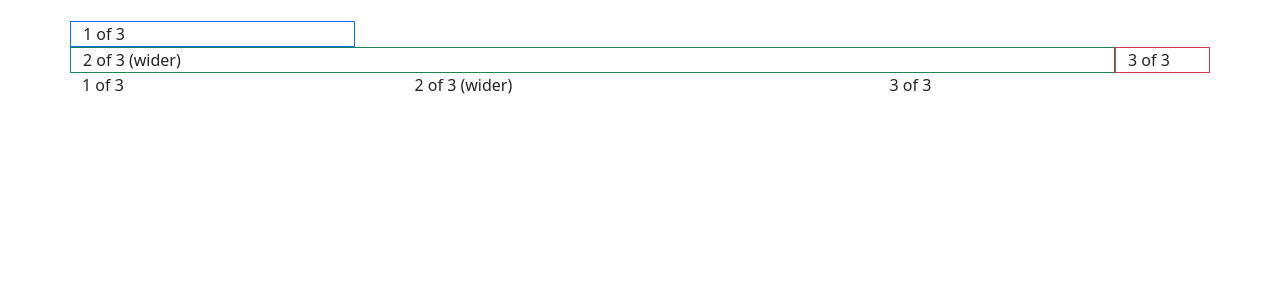
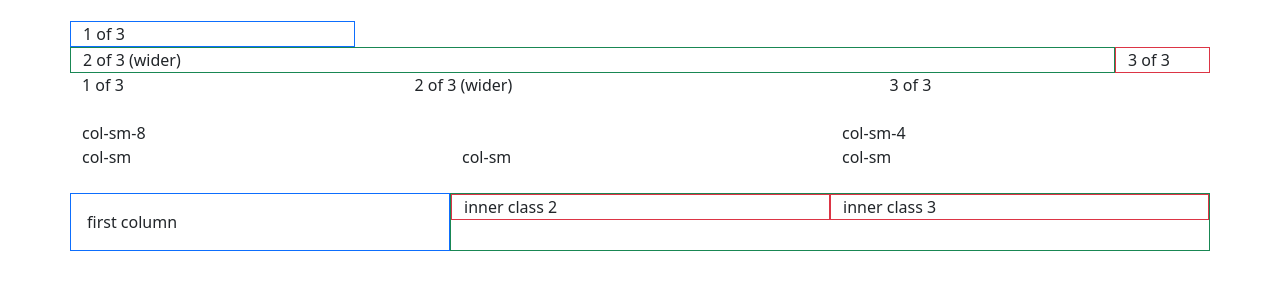
Before and after one commit to virusache/mmihaltianu, a website: page index.html in a window 1280 px wide. Shown: the part 121-410 px from the top of the page. Drawn offline with nearby package versions, Linux system fonts and the light colour scheme.

Commit message:
added nested columns

```diff
--- a/index.html
+++ b/index.html
@@ -69,7 +69,37 @@
 
     </div>
 
+    <div class="container mb-4">
+        <div class="row">
+          <div class="col-sm-8">col-sm-8</div>
+          <div class="col-sm-4">col-sm-4</div>
+        </div>
+        <div class="row">
+          <div class="col-sm">col-sm</div>
+          <div class="col-sm">col-sm</div>
+          <div class="col-sm">col-sm</div>
+        </div>
+      </div>
 
+
+      <div class="container mb-4">
+          <div class="row">
+              <div class="col-4 border border-primary p-3" >
+                first column
+              </div>
+
+              <div class="col-8 border border-success">
+                <div class= "row">
+                    <div class="col-6 border border-danger ">
+                        inner class 2
+                    </div>
+                    <div class="col-6 border border-danger">
+                        inner class 3
+                    </div>
+                </div>
+              </div>
+          </div>
+      </div>
 </body>
 
 </html>
```
